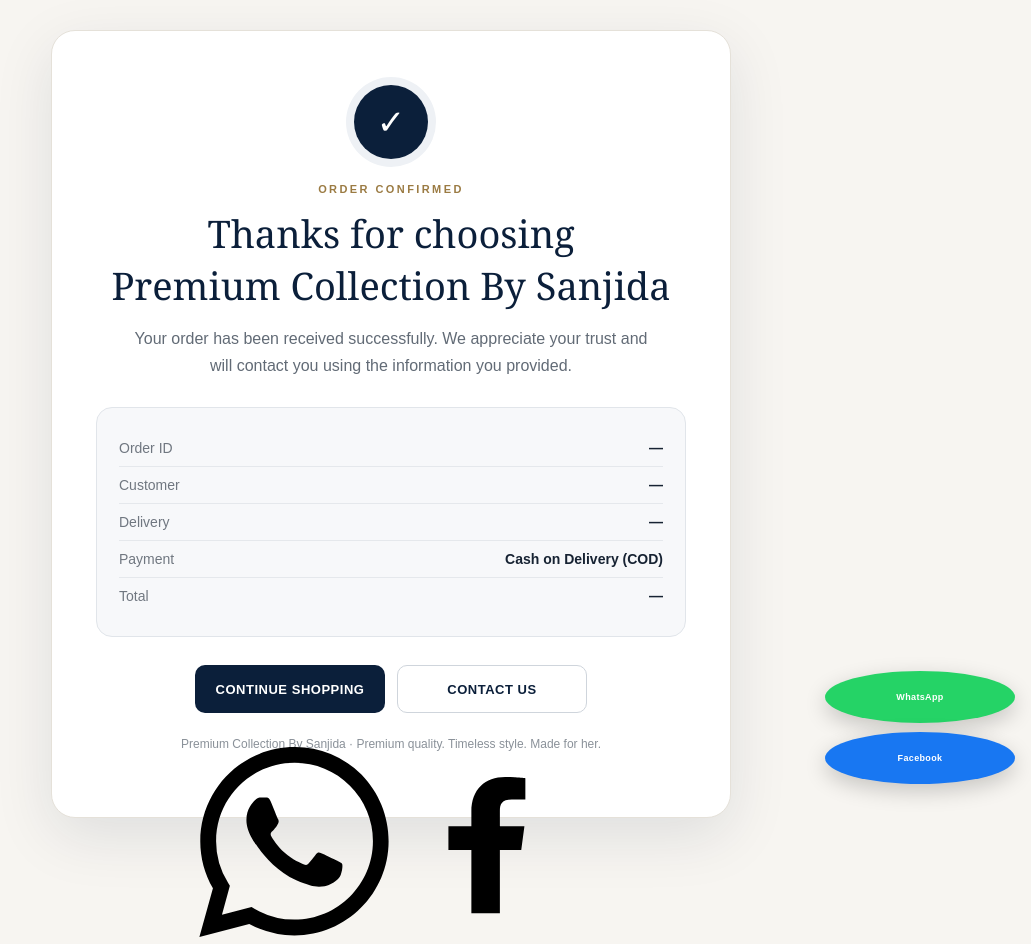
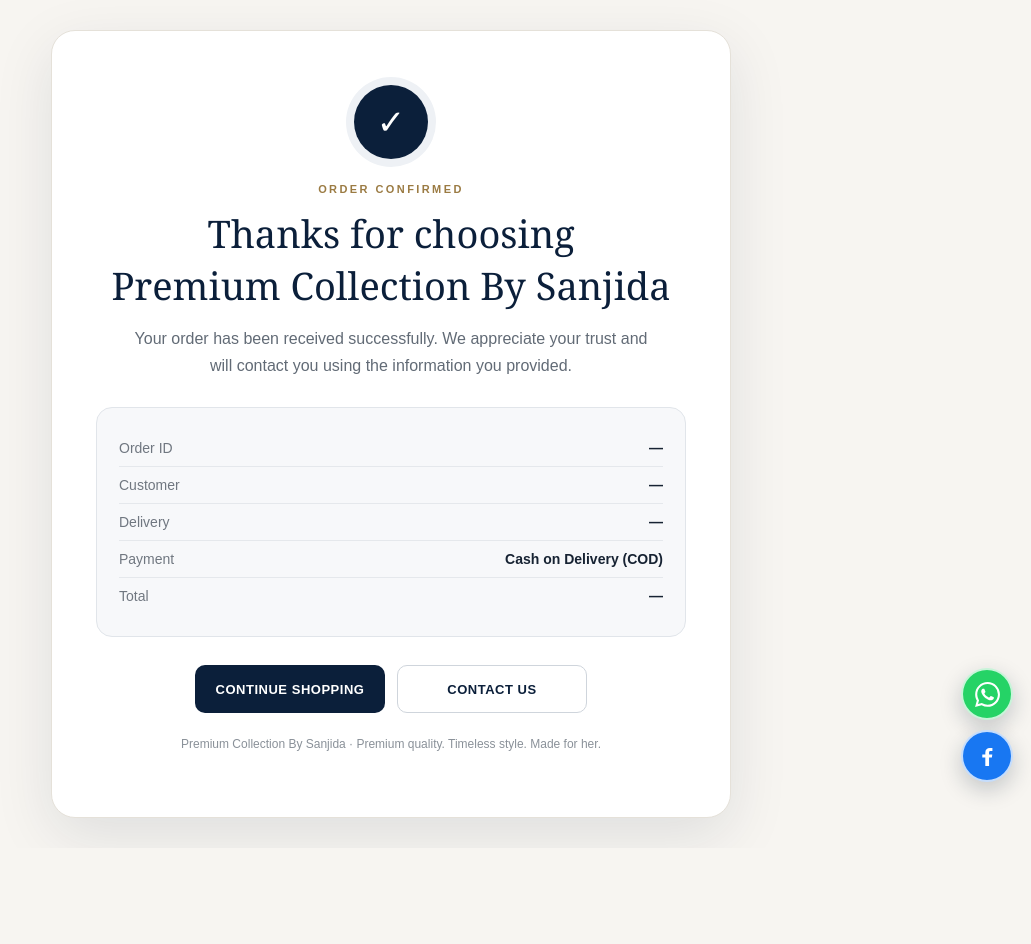
Before and after one commit to sanjidapremiumcollection-svg/premium-collection-by-sanjida, a website: page success.html in a window 1280 px wide. Shown: the whole page, without its empty margins (249-1280 px from the left). After the commit the page ends 848 px from the top, so only its background shows below. Drawn offline with Linux system fonts and the light colour scheme.

Commit message:
Add files via upload

```diff
--- /dev/null
+++ b/MOBILE-ORDER-FIX.txt
@@ -0,0 +1 @@
+Fixed checkout/success mobile social icons: duplicate contact buttons removed and WhatsApp/Facebook floating icons constrained to proper size.
--- a/success.html
+++ b/success.html
@@ -59,7 +59,7 @@
 
     <div class="buttons">
       <a class="primary" href="/">CONTINUE SHOPPING</a>
-      <a class="secondary" href="https://wa.me/01719529751" target="_blank" rel="noopener">CONTACT US</a>
+      <a class="secondary" href="https://wa.me/8801719529751" target="_blank" rel="noopener">CONTACT US</a>
     </div>
     <p class="small">Premium Collection By Sanjida · Premium quality. Timeless style. Made for her.</p>
   </main>
@@ -80,16 +80,15 @@
 <a class="fb" href="https://www.facebook.com/PremiumcollectionbySanjida" target="_blank" rel="noopener noreferrer" aria-label="Facebook Page" title="Facebook Page"><svg viewBox="0 0 24 24"><path d="M13.5 21v-8h2.7l.4-3h-3.1V8.08c0-.87.24-1.46 1.5-1.46h1.72V3.94c-.3-.04-1.34-.14-2.55-.14-2.53 0-4.27 1.54-4.27 4.37V10H7v3h2.9v8h3.6Z"/></svg></a>
 </div>
 
-<div class="pc-contact-buttons">
-<a href="https://wa.me/8801719529751" target="_blank" rel="noopener" aria-label="WhatsApp 01719529751">WhatsApp</a>
-<a href="https://www.facebook.com/PremiumcollectionbySanjida" target="_blank" rel="noopener" aria-label="Facebook Page">Facebook</a>
-</div>
+
 <style>
-.pc-contact-buttons{position:fixed;right:16px;bottom:16px;z-index:99999;display:flex;flex-direction:column;gap:9px}
-.pc-contact-buttons a{width:52px;height:52px;border-radius:50%;display:flex;align-items:center;justify-content:center;background:#18283d;color:#fff;text-decoration:none;font:600 9px Arial;box-shadow:0 7px 22px #0003}
-.pc-contact-buttons a:first-child{background:#25d366}
-.pc-contact-buttons a:last-child{background:#1877f2}
-@media(max-width:520px){.pc-contact-buttons{right:10px;bottom:10px}.pc-contact-buttons a{width:48px;height:48px;font-size:8px}}
+.pc-social-float{position:fixed!important;right:18px!important;bottom:18px!important;z-index:100000!important;display:flex!important;flex-direction:column!important;gap:10px!important}
+.pc-social-float a{width:52px!important;height:52px!important;min-width:0!important;min-height:0!important;border-radius:50%!important;display:flex!important;align-items:center!important;justify-content:center!important;padding:0!important;margin:0!important;color:#fff!important;text-decoration:none!important;box-shadow:0 8px 22px rgba(20,35,55,.22)!important;border:2px solid rgba(255,255,255,.75)!important;line-height:1!important}
+.pc-social-float .wa{background:#25D366!important}.pc-social-float .fb{background:#1877F2!important}
+.pc-social-float svg{display:block!important;width:25px!important;height:25px!important;max-width:25px!important;max-height:25px!important;min-width:25px!important;min-height:25px!important;fill:currentColor!important}
+.pc-social-float path{fill:currentColor!important}
+@media(max-width:640px){.pc-social-float{right:12px!important;bottom:12px!important;gap:8px!important}.pc-social-float a{width:46px!important;height:46px!important}.pc-social-float svg{width:22px!important;height:22px!important;max-width:22px!important;max-height:22px!important;min-width:22px!important;min-height:22px!important}}
 </style>
+
 </body>
 </html>
```
Also changed, not shown: checkout.html (+8 -9 lines).
